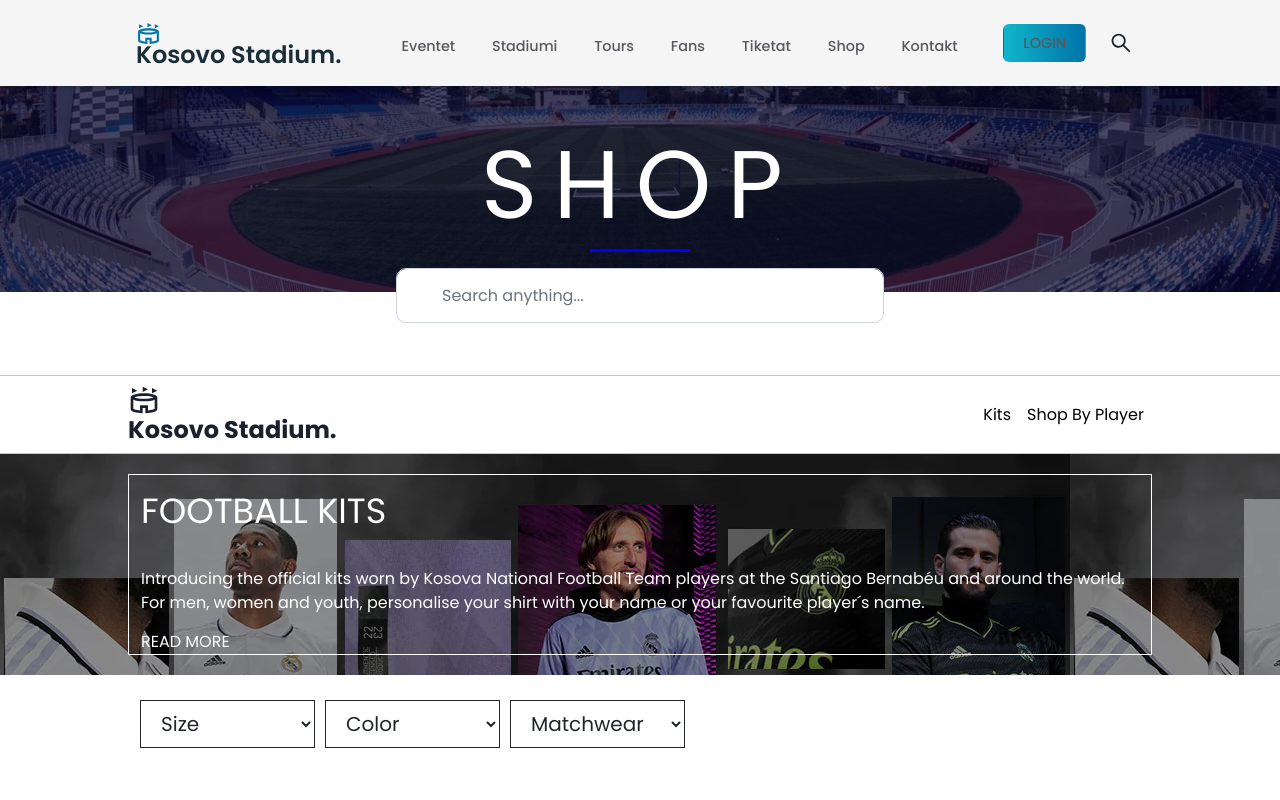
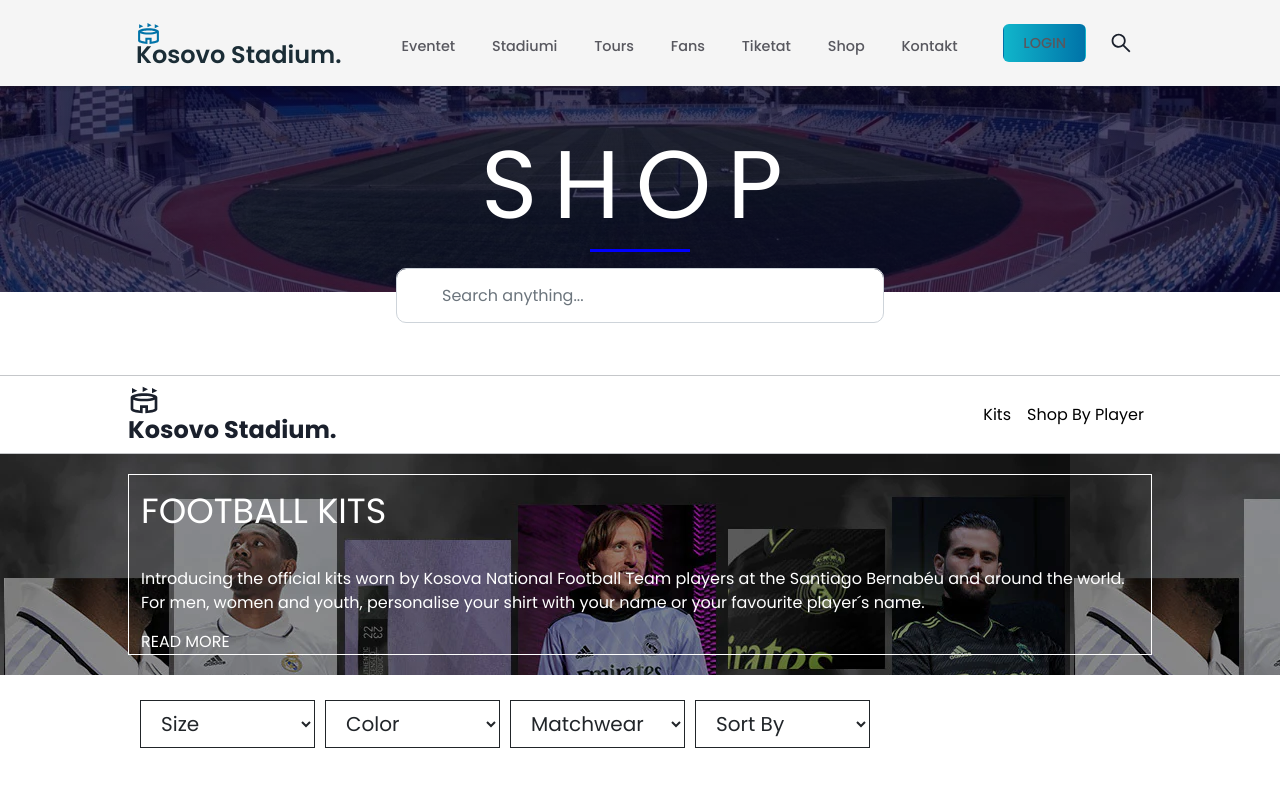
Before and after one commit to RigonP/Sistem-per-menaxhimin-e-stadiumit, a React (Create React App) app: page /kits in a window 1280 px wide. Shown: the top 800 px of the page. Built offline with nearby package versions, Linux system fonts and the light colour scheme.

Commit message:
Shtimi i sort by per lowest  to highest , alphabetically order dhe e kunderta e tyre

```diff
--- a/src/Components/FilterKits/Products.jsx
+++ b/src/Components/FilterKits/Products.jsx
@@ -36,7 +36,7 @@ const data = [
     id: 1,
     image: require ('../../images/aliti-both.webp'),
     title: 'Aliti Home Kit',
-    price: '50.00$',
+    price: '40.00$',
     color: 'red',
     size: 'L',
     matchwear: 'Defender'
@@ -45,7 +45,7 @@ const data = [
     id: 2,
     image: muriqiboth,
     title: 'Muriqi Home Kit',
-    price: '50.00$',
+    price: '70.00$',
     color: 'blue',
     size: 'XS,S,M,XL,',
     matchwear: 'Attacker'
@@ -54,7 +54,7 @@ const data = [
     id: 3,
     image: celinaboth,
     title: 'Celina Home Kit',
-    price: '50.00$',
+    price: '60.00$',
     color: 'black',
     size:'M,L,XL',
     matchwear: 'Midfielder'
@@ -74,42 +74,68 @@ const ProductFilter = () => {
   const [selectedColor, setSelectedColor] = useState('');
   const [selectedSize, setSelectedSize] = useState('');
   const [selectedMatchWear, setSelectedMatchWear] = useState('');
+  const [selectedSortBy, setSelectedSortBy] = useState('');
   const [filteredData, setFilteredData] = useState(data);
 
   const handleColorFilter = (event) => {
     const color = event.target.value;
     setSelectedColor(color);
-    filterProducts(color, selectedSize,selectedMatchWear);
+    filterProducts(color, selectedSize,selectedMatchWear, selectedSortBy);
   };
 
   const handleSizeFilter = (event) => {
     const size = event.target.value;
     setSelectedSize(size);
-    filterProducts(selectedColor, size, selectedMatchWear);
+    filterProducts(selectedColor, size, selectedMatchWear, selectedSortBy);
   };
 
   const handleMatchWearFilter = (event) => {
   const matchwear = event.target.value;
   setSelectedMatchWear(matchwear);
-  filterProducts(selectedColor, selectedSize , matchwear);
+  filterProducts(selectedColor, selectedSize , matchwear, selectedSortBy);
   }
 
-  const filterProducts = (color, size,matchwear) => {
-    const filteredProducts = data.filter((product) => {
+  const handleSortByFilter = (event) => {
+   const sortBy = event.target.value;
+   setSelectedSortBy(sortBy);
+   filterProducts(selectedColor, selectedSize, selectedMatchWear, sortBy);
+  }
+
+
+
+ const filterProducts = (color, size, matchwear, sortBy) => {
+   let sortedProducts = [...data];
+   if (sortBy === 'lowesthighest') {
+     sortedProducts.sort((a, b) => parseFloat(a.price) - parseFloat(b.price));
+   } else if (sortBy === 'highestlowest') {
+     sortedProducts.sort((a, b) => parseFloat(b.price) - parseFloat(a.price));
+   } else if (sortBy === 'atoz') {
+     sortedProducts.sort((a, b) => a.title.localeCompare(b.title));
+   } else if (sortBy === 'ztoa') {
+     sortedProducts.sort((a, b) => b.title.localeCompare(a.title));
+   }
+
+   const filteredProducts = sortedProducts.filter((product) => {
      if (color === '' && size === '' && matchwear === '') {
-        return true; // No filter applied
+       return true;
      }
      if (color === '') {
-        return product.size.includes(size) && product.matchwear.includes(matchwear); // Filter by size only
+       return product.size.includes(size) && product.matchwear.includes(matchwear);
      }
      if (size === '') {
-        return product.color === color && product.matchwear.includes(matchwear); // Filter by color only
+       return product.color === color && product.matchwear.includes(matchwear);
      }
-      if(matchwear === ''){
+     if (matchwear === '') {
        return product.color === color && product.size.includes(size);
      }
-      return product.color === color && product.size.includes(size) && product.matchwear.includes(matchwear); // Filter by both color and size
+     return (
+       product.color === color &&
+       product.size.includes(size) &&
+       product.matchwear.includes(matchwear)
+     );
    });
+
+
 
     setFilteredData(filteredProducts);
   };
@@ -151,6 +177,17 @@ return (
         <option value="Defender">Defender</option>
         <option value="Midfielder">Midfielder</option>
         <option value="Attacker">Attacker</option>
+    </select>
+    <select class="btn btn-lg btn-outline-dark buton4" id="color-filter"
+    value={selectedSortBy}
+    onChange={handleSortByFilter}
+    >
+                    <option value="">Sort By</option>
+                    <option value="bestseller">Best Seller</option>
+                    <option value="lowesthighest">Lowest to Highest</option>
+                    <option value="highestlowest">Highest to Lowest</option>
+                    <option value="atoz">Alphabetically A-Z</option>
+                    <option value="ztoa">Alphabetically Z-A</option>
                 </select>
     </div>
 
```
Lines whose indentation alone changed are shown as unchanged.
